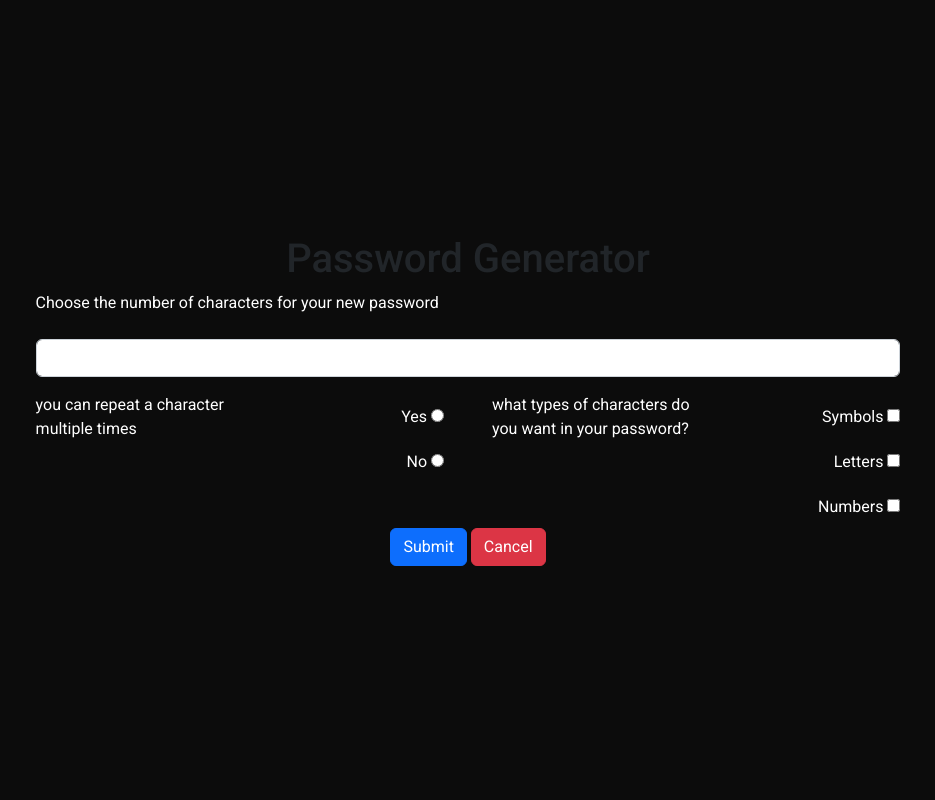
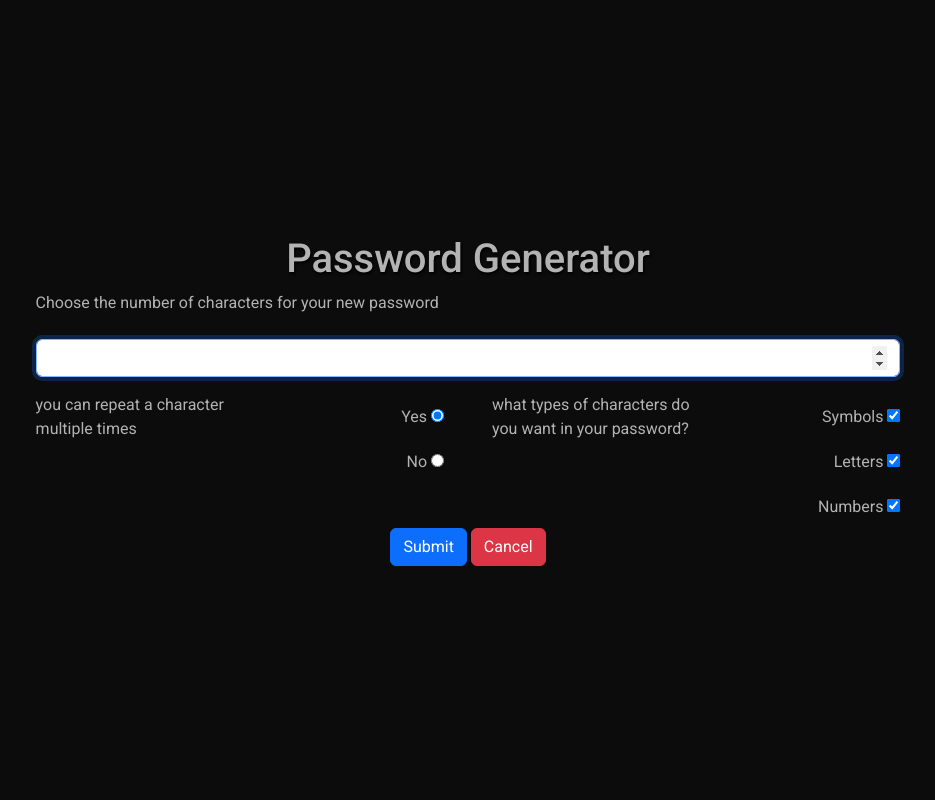
Before and after one commit to DamianoCasolari/php-strong-password-generator, a PHP site: page / in a window 1280 px wide. Shown: the whole page, without its empty margins (172-1107 px from the left). Run offline with PHP 8.4, Linux system fonts and the light colour scheme; some libraries are stand-ins or nearby versions.

Commit message:
add filter type of characters

```diff
--- a/assets/css/style.css
+++ b/assets/css/style.css
@@ -23,3 +23,11 @@ body {
 .psw_container {
     word-wrap: break-word;
 }
+
+.my_color {
+    color: #b3b3b3;
+}
+
+.my_title {
+    text-shadow: 1px 2px 3px black;
+}
--- a/index.php
+++ b/index.php
@@ -37,33 +37,34 @@
 
 <body>
     <div class="my_container d-flex flex-column justify-content-center align-items-center p-5">
-        <h1>Password Generator</h1>
+        <h1 class="my_title my_color">Password Generator</h1>
         <form class="d-flex flex-column justify-content-center align-items-center" action="password_page.php"
             method="get">
             <div class="container_length col-12 px-4">
-                <label for="number_c" class="form-label text-white">Choose the number of characters for your new
+                <label for="number_c" class="form-label my_color">Choose the number of characters for your new
                     password</label>
-                <input type="number" class="form-control my-3" id="number_c" name="length" required>
+                <input type="number" class="form-control my-3" id="number_c" name="length" required autofocus>
             </div>
             <div class="container_filter d-flex justify-content-center ">
                 <div class="col-6 px-4 d-flex justify-content-end align-items-start">
-                    <div class="text-white col-6">you can repeat a character multiple times</div>
+                    <div class="col-6 my_color">you can repeat a character multiple times</div>
                     <div class="text-end col-6">
-                        <label for="repeat_yes" class="form-check-label text-white">Yes</label>
-                        <input type="radio" class="form-check-inpu my-3" id="repeat_yes" name="repeat"><br>
-                        <label for="repeat_no" class="form-check-label text-white">No</label>
-                        <input type="radio" class="form-check-inpu my-3" id="repeat_no" name="repeat">
+                        <label for="repeat_yes" class="form-check-label my_color">Yes</label>
+                        <input type="radio" class="form-check-inpu my-3" value="on" id="repeat_yes" name="repeat"
+                            checked><br>
+                        <label for="repeat_no" class="form-check-label my_color">No</label>
+                        <input type="radio" class="form-check-inpu my-3" value="off" id="repeat_no" name="repeat">
                     </div>
                 </div>
                 <div class="col-6 px-4 d-flex justify-content-end align-items-start">
-                    <div class="text-white col-6">what types of characters do you want in your password?</div>
+                    <div class=" col-6 my_color">what types of characters do you want in your password?</div>
                     <div class="text-end col-6">
-                        <label for="repeat_yes" class="form-check-label text-white">Symbols</label>
-                        <input type="checkbox" class="form-check-inpu my-3" id="repeat_yes" name="repeat"> <br>
-                        <label for="repeat_no" class="form-check-label text-white">Letters</label>
-                        <input type="checkbox" class="form-check-inpu my-3" id="repeat_no" name="repeat"><br>
-                        <label for="repeat_no" class="form-check-label text-white">Numbers</label>
-                        <input type="checkbox" class="form-check-inpu my-3" id="repeat_no" name="repeat">
+                        <label for="Symbols" class="form-check-label my_color">Symbols</label>
+                        <input type="checkbox" class="form-check-inpu my-3" id="Symbols" name="symbols" checked> <br>
+                        <label for="Letters" class="form-check-label my_color">Letters</label>
+                        <input type="checkbox" class="form-check-inpu my-3" id="Letters" name="letters" checked><br>
+                        <label for="Numbers" class="form-check-label my_color">Numbers</label>
+                        <input type="checkbox" class="form-check-inpu my-3" id="Numbers" name="numbers" checked>
                     </div>
                 </div>
             </div>
```
Also changed, not shown: function.php (+39 -6 lines), password_page.php (+4 -3 lines).
